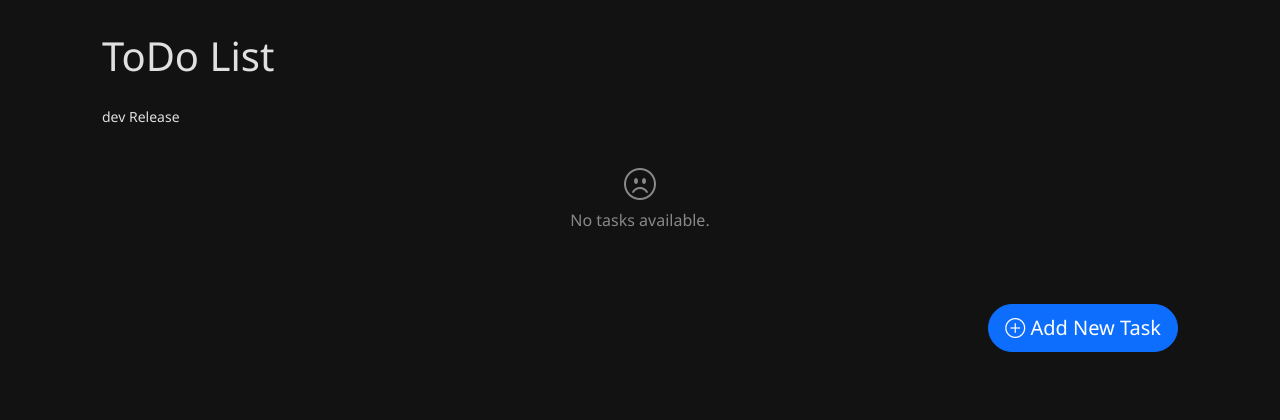
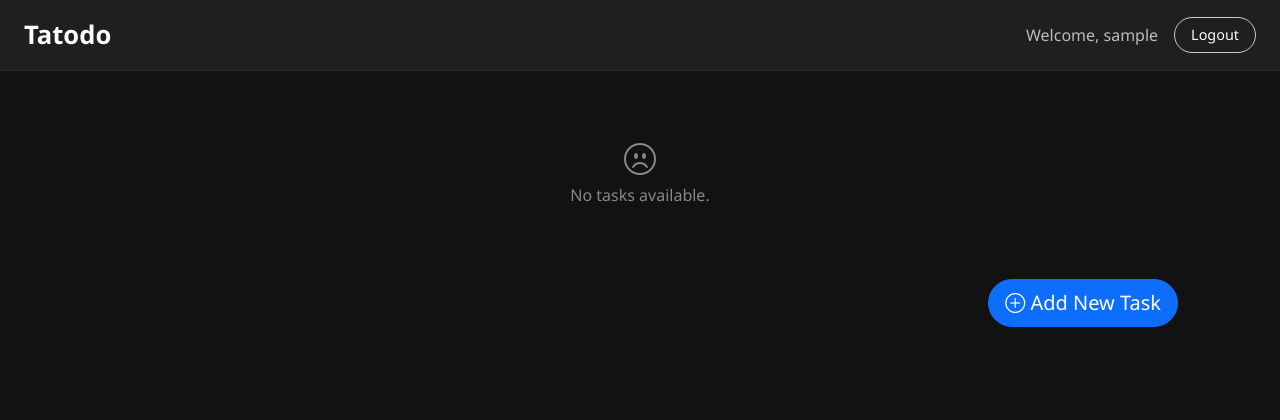
Before and after one commit to thmkhtry490/Tatodo, a Django app: page / in a window 1280 px wide. Shown: the top 420 px of the page. Run offline with Django 5.2, Linux system fonts and the light colour scheme; the visitor is signed in with stand-in values (Sample User, id 1); data that the repository does not hold is empty.

Commit message:
add header

```diff
--- /dev/null
+++ b/taskmgr/static/style-header.css
@@ -0,0 +1,39 @@
+.app-header {
+  background-color: #1f1f1f;
+  border-bottom: 1px solid #2a2a2a;
+  display: flex;
+  justify-content: space-between;
+  align-items: center;
+  color: #e0e0e0;
+  font-size: 1rem;
+}
+
+.app-brand {
+  font-size: 1.6rem;
+  font-weight: bold;
+  color: #ffffff;
+  text-decoration: none;
+  transition: color 0.2s ease;
+}
+
+.app-brand:hover {
+  color: #ccc;
+}
+
+.welcome-text {
+  font-size: 1rem;
+  color: #bbb;
+}
+
+.app-header .btn {
+  padding: 0.4rem 1rem;
+  font-size: 0.9rem;
+  border-radius: 50px;
+  border: 1px solid #ccc;
+  transition: background 0.3s ease, color 0.3s ease;
+}
+
+.app-header .btn:hover {
+  background-color: #ffffff20;
+  color: #fff;
+}
--- /dev/null
+++ b/taskmgr/templates/header.html
@@ -0,0 +1,23 @@
+<nav class="app-header navbar px-4 py-3">
+  <a href="{% url 'task-list' %}" class="app-brand">
+    Tatodo
+  </a>
+
+  <div class="d-flex align-items-center gap-3">
+    {% if request.user.is_authenticated %}
+      <span class="welcome-text">
+        Welcome, {{ request.user.username }}
+      </span>
+      <form method="POST" action="{% url 'logout' %}" class="d-inline">
+        {% csrf_token %}
+        <button type="submit" class="btn btn-outline-light btn-sm rounded-pill">
+          Logout
+        </button>
+      </form>
+    {% else %}
+      <a href="{% url 'login' %}" class="btn btn-outline-light btn-sm rounded-pill">
+        Login
+      </a>
+    {% endif %}
+  </div>
+</nav>
--- a/taskmgr/templates/index.html
+++ b/taskmgr/templates/index.html
@@ -6,11 +6,12 @@
   <title>Task List</title>
   <link href="https://cdn.jsdelivr.net/npm/bootstrap@5.3.0/dist/css/bootstrap.min.css" rel="stylesheet">
   <link href="https://cdn.jsdelivr.net/npm/bootstrap-icons@1.10.5/font/bootstrap-icons.css" rel="stylesheet">
-    <link rel="stylesheet" href="{% static 'style-index.css' %}">
+  <link rel="stylesheet" href="{% static 'style-index.css' %}">
+  <link rel="stylesheet" href="{% static 'style-header.css' %}">
 </head>
 <body>
+  {% include "header.html" %}
   <div class="container">
-    <h1 class="mb-4">ToDo List</h1> <small>{{ version }} Release</small>
     </small>
     {% for task in tasks %}
 <div class="card task-item {% if task.done %}task-done{% endif %}">
--- a/taskmgr/templates/taskdetail.html
+++ b/taskmgr/templates/taskdetail.html
@@ -7,8 +7,10 @@
   <link href="https://cdn.jsdelivr.net/npm/bootstrap@5.3.0/dist/css/bootstrap.min.css" rel="stylesheet" />
   <link href="https://cdn.jsdelivr.net/npm/bootstrap-icons@1.10.5/font/bootstrap-icons.css" rel="stylesheet" />
   <link rel="stylesheet" href="{% static 'style-taskdetail.css' %}">
+  <link rel="stylesheet" href="{% static 'style-header.css' %}">
 </head>
 <body>
+  {% include "header.html" %}
   <div class="container">
     <div class="card">
       <div class="task-title">{{ task.title }}</div>
--- a/taskmgr/templates/taskedit.html
+++ b/taskmgr/templates/taskedit.html
@@ -6,8 +6,10 @@
   <title>Add Task</title>
   <link href="https://cdn.jsdelivr.net/npm/bootstrap@5.3.0/dist/css/bootstrap.min.css" rel="stylesheet" />
   <link rel="stylesheet" href="{% static 'style-taskform.css' %}">
+  <link rel="stylesheet" href="{% static 'style-header.css' %}">
 </head>
 <body>
+  {% include "header.html" %}
   <div class="card">
     <h1>Edit {{task}}</h1>
     <form method="POST" action="">
--- a/taskmgr/templates/taskform.html
+++ b/taskmgr/templates/taskform.html
@@ -6,8 +6,10 @@
   <title>Add Task</title>
   <link href="https://cdn.jsdelivr.net/npm/bootstrap@5.3.0/dist/css/bootstrap.min.css" rel="stylesheet" />
   <link rel="stylesheet" href="{% static 'style-taskform.css' %}">
+  <link rel="stylesheet" href="{% static 'style-header.css' %}">
 </head>
 <body>
+  {% include "header.html" %}
   <div class="card">
     <h1>Add New Task</h1>
     <form method="POST" action="{% url 'task-add' %}">
```
